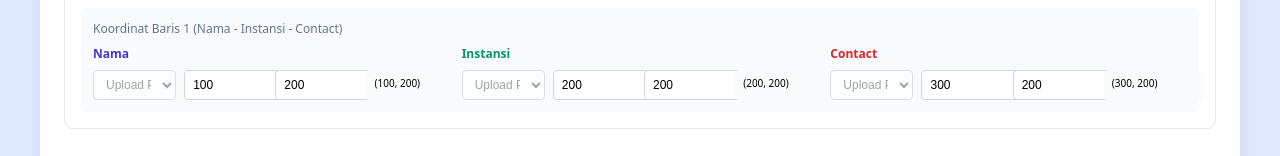
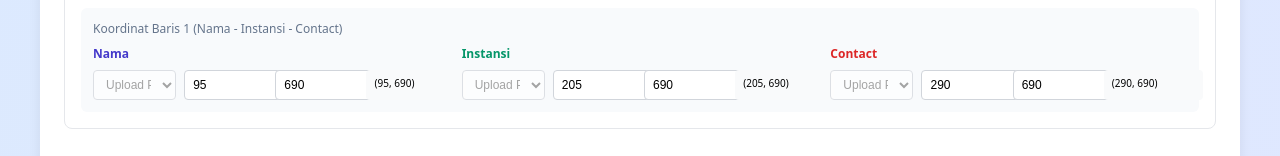
Before and after one commit to nabhylanr/BAST-v2, a React (Create React App) app: page / in a window 1280 px wide. Shown: the part 866-1022 px from the top of the page. Built offline with nearby package versions, Linux system fonts and the light colour scheme.

Commit message:
feat: updated attendee coordinates

```diff
--- a/src/App.js
+++ b/src/App.js
@@ -30,16 +30,16 @@ const PDFFormFiller = () => {
   });
 
   const [attendeeCoordinates, setAttendeeCoordinates] = useState([
-    { nama: { x: 100, y: 200, page: 3 }, instansiUnit: { x: 200, y: 200, page: 3 }, contact: { x: 300, y: 200, page: 3 } },
-    { nama: { x: 120, y: 220, page: 3 }, instansiUnit: { x: 300, y: 220, page: 3 }, contact: { x: 300, y: 220, page: 3 } },
-    { nama: { x: 150, y: 540, page: 3 }, instansiUnit: { x: 250, y: 540, page: 3 }, contact: { x: 400, y: 540, page: 3 } },
-    { nama: { x: 150, y: 520, page: 3 }, instansiUnit: { x: 250, y: 520, page: 3 }, contact: { x: 400, y: 520, page: 3 } },
-    { nama: { x: 150, y: 500, page: 3 }, instansiUnit: { x: 250, y: 500, page: 3 }, contact: { x: 400, y: 500, page: 3 } },
-    { nama: { x: 150, y: 480, page: 3 }, instansiUnit: { x: 250, y: 480, page: 3 }, contact: { x: 400, y: 480, page: 3 } },
-    { nama: { x: 150, y: 460, page: 3 }, instansiUnit: { x: 250, y: 460, page: 3 }, contact: { x: 400, y: 460, page: 3 } },
-    { nama: { x: 150, y: 440, page: 3 }, instansiUnit: { x: 250, y: 440, page: 3 }, contact: { x: 400, y: 440, page: 3 } },
-    { nama: { x: 150, y: 420, page: 3 }, instansiUnit: { x: 250, y: 420, page: 3 }, contact: { x: 400, y: 420, page: 3 } },
-    { nama: { x: 150, y: 400, page: 3 }, instansiUnit: { x: 250, y: 400, page: 3 }, contact: { x: 400, y: 400, page: 3 } }
+    { nama: { x: 95, y: 690, page: 3 }, instansiUnit: { x: 205, y: 690, page: 3 }, contact: { x: 290, y: 690, page: 3 } },
+    { nama: { x: 95, y: 662, page: 3 }, instansiUnit: { x: 205, y: 662, page: 3 }, contact: { x: 290, y: 662, page: 3 } },
+    { nama: { x: 95, y: 634, page: 3 }, instansiUnit: { x: 205, y: 634, page: 3 }, contact: { x: 290, y: 634, page: 3 } },
+    { nama: { x: 95, y: 606, page: 3 }, instansiUnit: { x: 205, y: 606, page: 3 }, contact: { x: 290, y: 606, page: 3 } },
+    { nama: { x: 95, y: 578, page: 3 }, instansiUnit: { x: 205, y: 578, page: 3 }, contact: { x: 290, y: 578, page: 3 } },
+    { nama: { x: 95, y: 550, page: 3 }, instansiUnit: { x: 205, y: 550, page: 3 }, contact: { x: 290, y: 550, page: 3 } },
+    { nama: { x: 95, y: 522, page: 3 }, instansiUnit: { x: 205, y: 522, page: 3 }, contact: { x: 290, y: 522, page: 3 } },
+    { nama: { x: 95, y: 494, page: 3 }, instansiUnit: { x: 205, y: 494, page: 3 }, contact: { x: 290, y: 494, page: 3 } },
+    { nama: { x: 95, y: 466, page: 3 }, instansiUnit: { x: 205, y: 466, page: 3 }, contact: { x: 290, y: 466, page: 3 } },
+    { nama: { x: 95, y: 438, page: 3 }, instansiUnit: { x: 205, y: 438, page: 3 }, contact: { x: 290, y: 438, page: 3 } }
   ]);
 
   const styles = {
```
